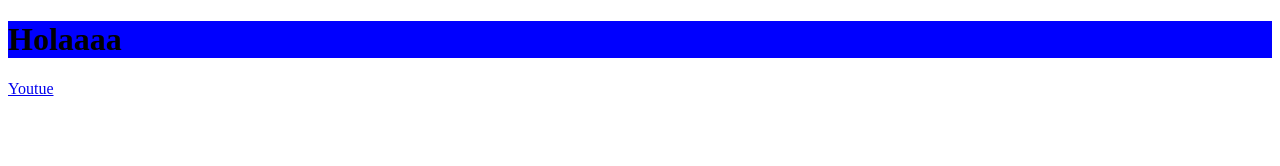
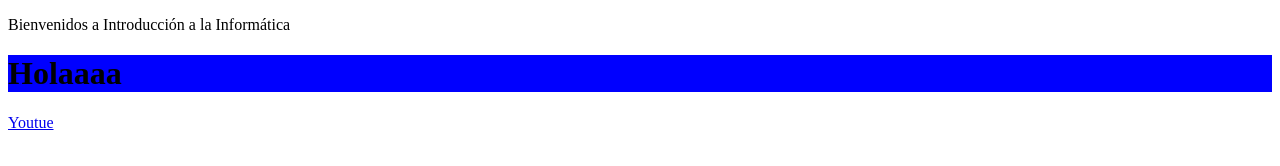
Before and after one commit to CFPH31415/desafio1, a plain HTML site: page index.html in a window 1280 px wide. Drawn offline with Linux system fonts and the light colour scheme.

Commit message:
se agrego parrafo

```diff
--- a/index.html
+++ b/index.html
@@ -7,7 +7,10 @@
     <link rel="stylesheet" href="styles.css" type="text/css">
 </head>
 <body>
-    <header><H1>Holaaaa</H1></header>
+    <p>Bienvenidos a Introducción a la Informática</p>
+    <header>
+        <H1>Holaaaa</H1>
+    </header>
     <a href="https://www.youtube.com/">Youtue</a>
 </body>
 </html>
```
